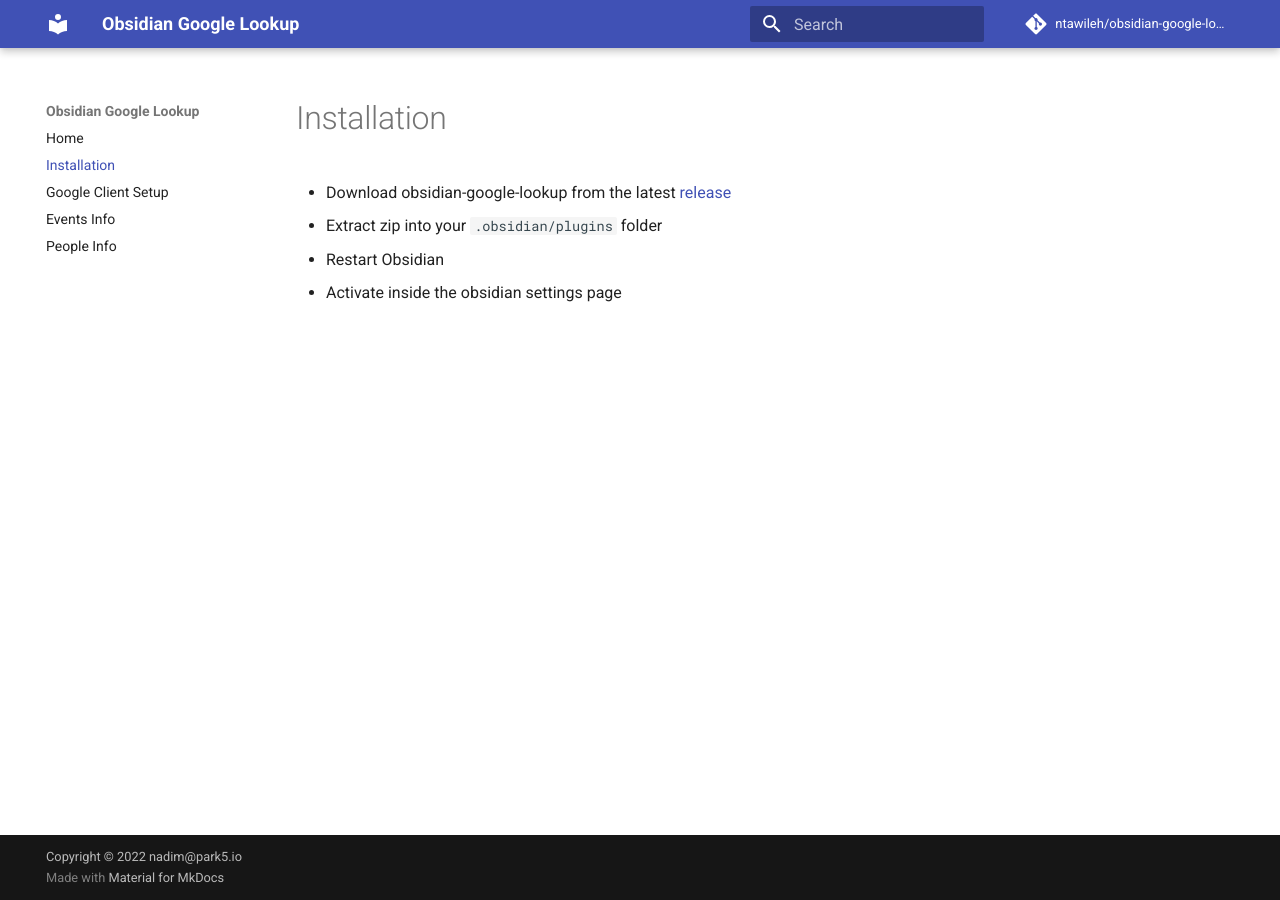
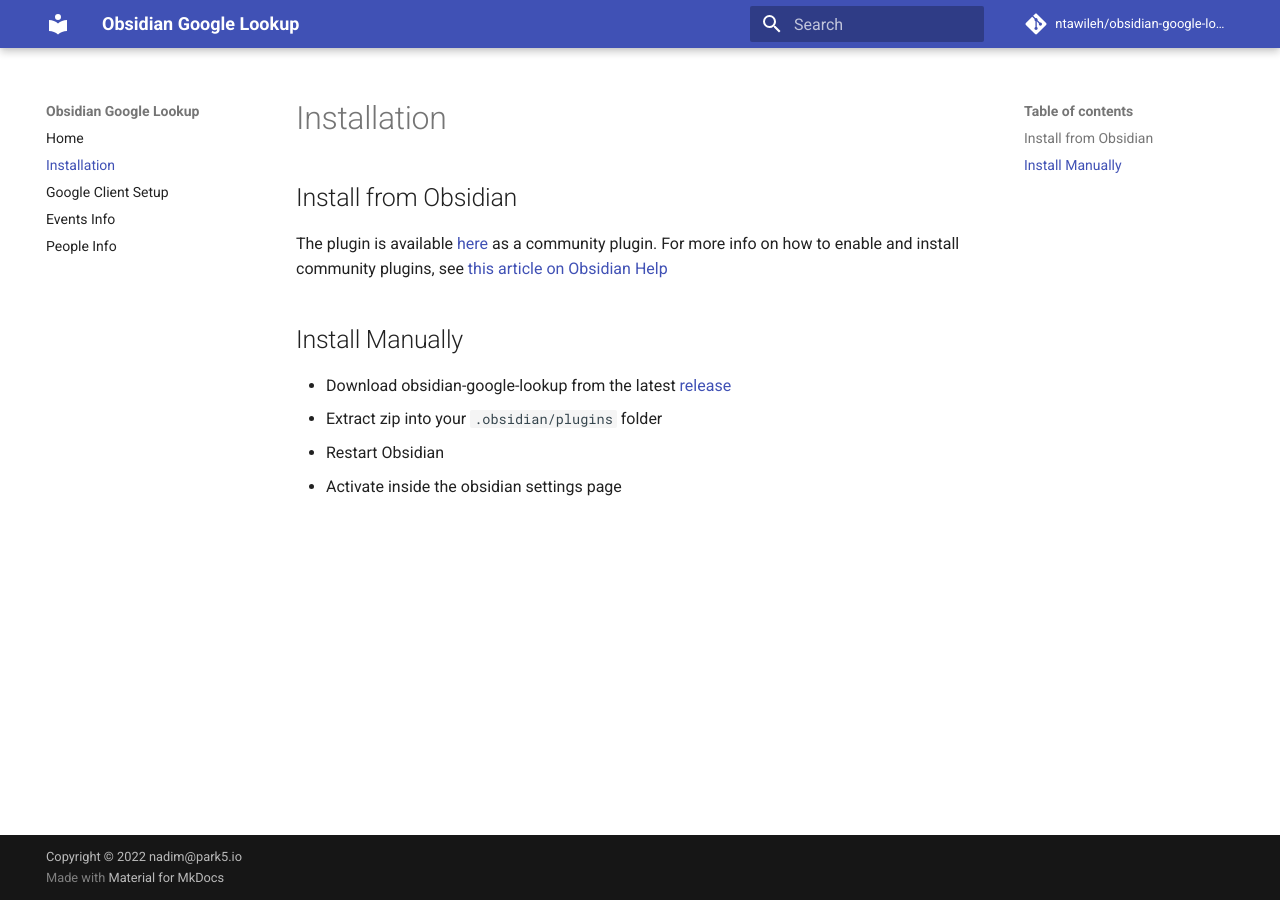
Before and after one commit to ntawileh/obsidian-google-lookup, an MkDocs documentation site: the page built from docs/install.md, in a window 1280 px wide. Built offline with MkDocs 1.6.1 and Material for MkDocs 9.7.7, drawn with Linux system fonts in a browser that asks for light colours; comment, search, counter and statistics services are not loaded.

Commit message:
add install as community plugin instructions

```diff
--- a/docs/install.md
+++ b/docs/install.md
@@ -1,4 +1,10 @@
 # Installation
+
+## Install from Obsidian
+
+The plugin is available [here](https://obsidian.md/plugins?id=obsidian-google-lookup) as a community plugin. For more info on how to enable and install community plugins, see [this article on Obsidian Help](https://help.obsidian.md/Advanced+topics/Community+plugins#For+users)
+
+## Install Manually
 
 - Download obsidian-google-lookup from the latest [release](https://github.com/ntawileh/obsidian-google-lookup/releases)
 - Extract zip into your `.obsidian/plugins` folder
```
